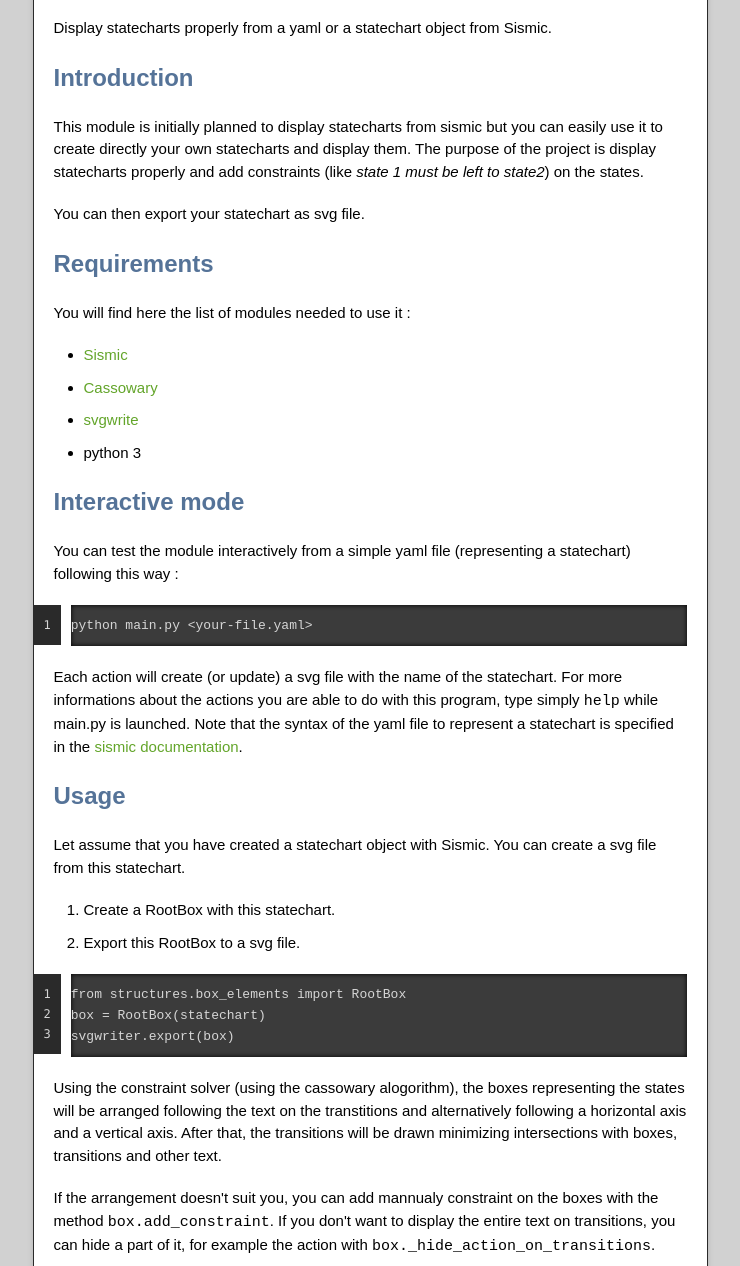
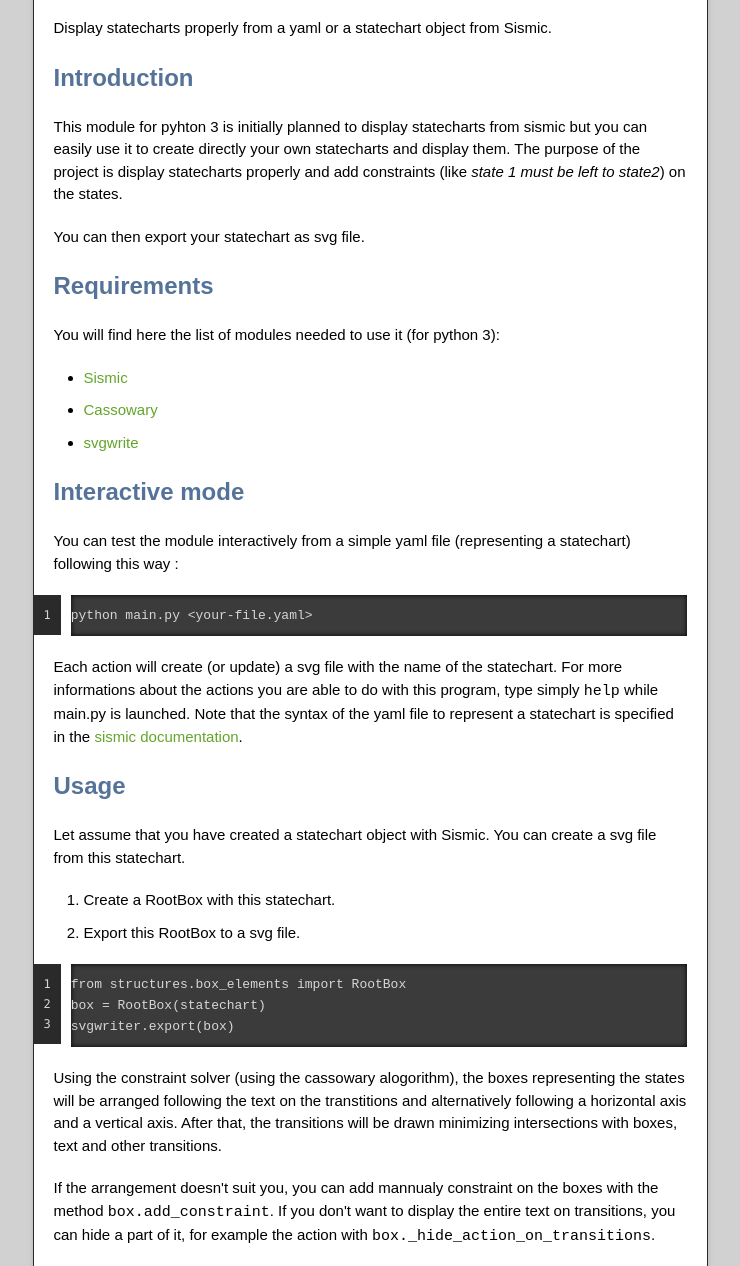
Before and after one commit to florentdelgrange/statechart-visualizer, a plain HTML site: page index.html in a window 1280 px wide. Shown: the part 433-1699 px from the top of the page, without its empty margins (270-1010 px from the left). Drawn offline with nearby package versions, Linux system fonts and the light colour scheme.

```diff
--- a/index.html
+++ b/index.html
@@ -44,7 +44,7 @@
 <h2>
 <a id="introduction" class="anchor" href="#introduction" aria-hidden="true"><span aria-hidden="true" class="octicon octicon-link"></span></a>Introduction</h2>
 
-<p>This module is initially planned to display statecharts from sismic but you can
+<p>This module for pyhton 3 is initially planned to display statecharts from sismic but you can
 easily use it to create directly your own statecharts and display them. The purpose of the
 project is display statecharts properly and add constraints (like <em>state 1 must be left to state2</em>)
 on the states.</p>
@@ -54,13 +54,12 @@ on the states.</p>
 <h2>
 <a id="requirements" class="anchor" href="#requirements" aria-hidden="true"><span aria-hidden="true" class="octicon octicon-link"></span></a>Requirements</h2>
 
-<p>You will find here the list of modules needed to use it :</p>
+<p>You will find here the list of modules needed to use it (for python 3):</p>
 
 <ul>
 <li><a href="https://github.com/AlexandreDecan/sismic">Sismic</a></li>
 <li><a href="https://github.com/pybee/cassowary">Cassowary</a></li>
 <li><a href="https://github.com/biazzotto/svgwrite">svgwrite</a></li>
-<li>python 3</li>
 </ul>
 
 <h2>
@@ -94,7 +93,7 @@ svgwriter.export(box)
 
 <p>Using the constraint solver (using the cassowary alogorithm), the boxes representing the states will be arranged
 following the text on the transtitions and alternatively following a horizontal axis and a vertical axis.
-After that, the transitions will be drawn minimizing intersections with boxes, transitions and other text.</p>
+After that, the transitions will be drawn minimizing intersections with boxes, text and other transitions.</p>
 
 <p>If the arrangement doesn't suit you, you can add mannualy constraint on the boxes with the method <code>box.add_constraint</code>.
 If you don't want to display the entire text on transitions, you can hide a part of it, for example the action with
```
Also changed, not shown: params.json (+1 -1 lines).
